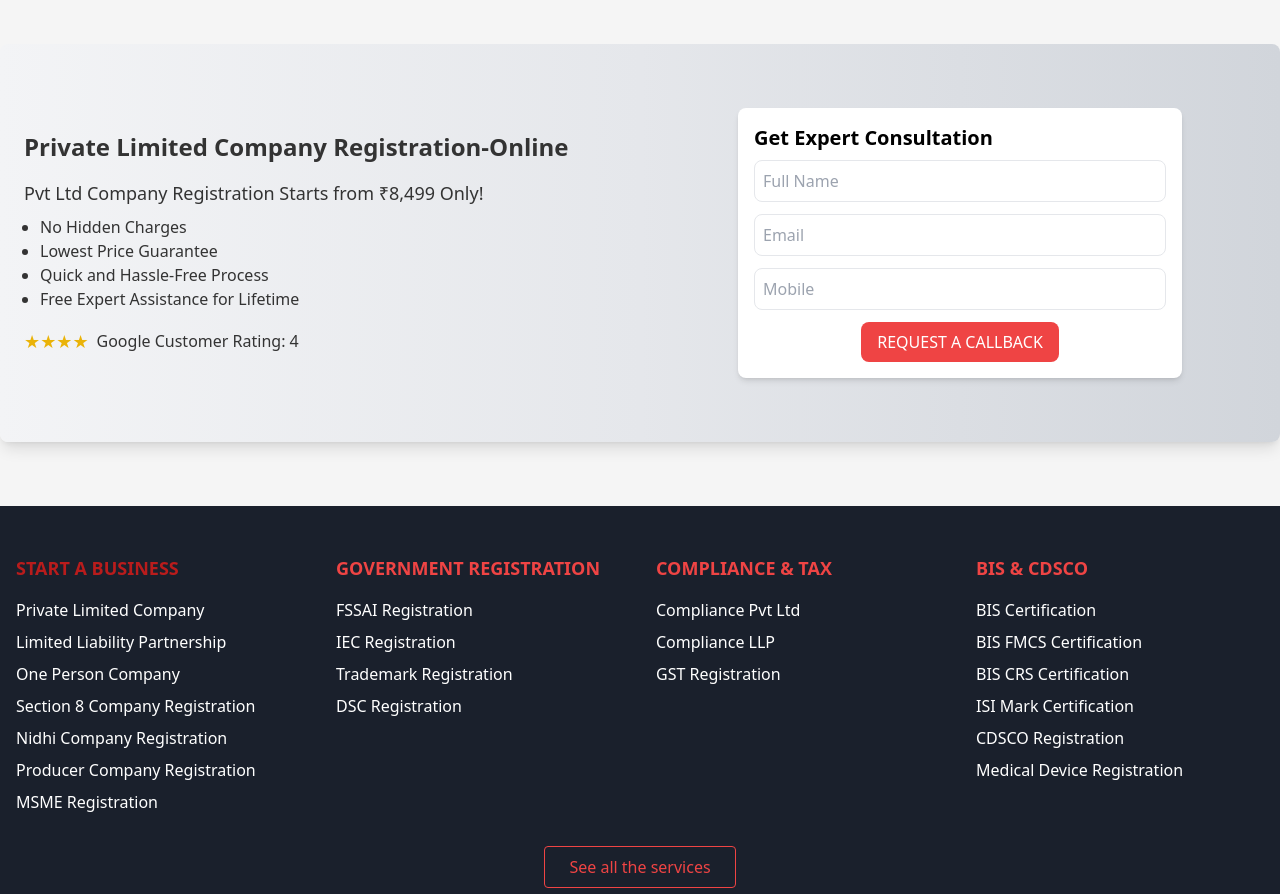
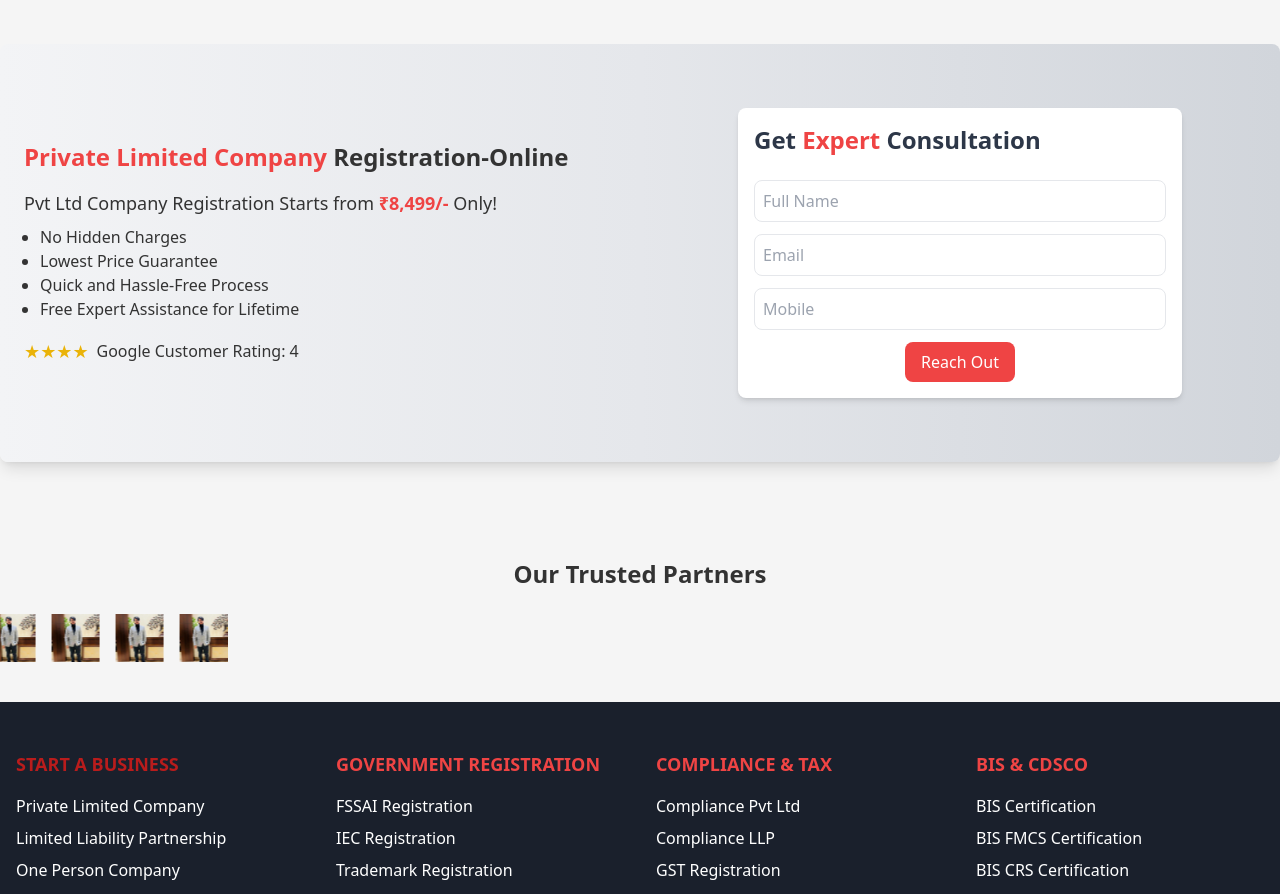
Before and after one commit to Arslaan027/SigmaSolution, a React (Vite) app in the folder client/: page / in a window 1280 px wide. Shown: the part 2840-3734 px from the top of the page. Built offline with nearby package versions, Linux system fonts and the light colour scheme.

Commit message:
New Section created

```diff
--- a/client/src/App.jsx
+++ b/client/src/App.jsx
@@ -10,6 +10,7 @@ import ComparisonSection from "./Components/Home/ComparisonSection";
 import "slick-carousel/slick/slick.css";
 import "slick-carousel/slick/slick-theme.css";
 import Experts from "./Components/Home/Experts";
+import Partners from "./Components/Home/Partners";
 
 const App = () => {
   return (
@@ -20,6 +21,7 @@ const App = () => {
       <Trust />
       <ComparisonSection />
       <Experts />
+      <Partners />
       <Footer />
     </div>
   );
--- a/client/src/Components/Home/Experts.jsx
+++ b/client/src/Components/Home/Experts.jsx
@@ -6,10 +6,15 @@ const Experts = () => {
       {/* Left Section - Text Content */}
       <div className="flex-1 md:mr-6 order-1 md:order-1 mx-auto">
         <h2 className="text-2xl font-bold mb-4">
-          Private Limited Company Registration-Online
+          <span className="text-red-500">Private Limited Company</span>{" "}
+          Registration-Online
         </h2>
         <p className="text-lg mb-2">
-          Pvt Ltd Company Registration Starts from ₹8,499 Only!
+          Pvt Ltd Company Registration Starts from{" "}
+          <span className="text-red-500">
+            <b>₹8,499/-</b>
+          </span>{" "}
+          Only!
         </p>
         <ul className="list-disc ml-4 mb-4">
           <li>No Hidden Charges</li>
@@ -26,9 +31,10 @@ const Experts = () => {
       {/* Right Section - Form */}
       <div className="flex-1 mt-6 md:mt-0 md:ml-6 order-2 md:order-2">
         <div className="bg-white text-black p-4 rounded-lg shadow-md mx-auto w-3/4">
-          <h3 className="text-xl font-semibold mb-2">
-            Get Expert Consultation
+          <h3 className="text-2xl font-bold text-gray-800 mb-4  pb-2">
+            Get <span className="text-red-500">Expert</span> Consultation
           </h3>
+
           <form className="flex flex-col">
             <input
               type="text"
@@ -50,7 +56,7 @@ const Experts = () => {
                 type="submit"
                 className="bg-red-500 text-white py-2 px-4 rounded-lg hover:bg-red-600 transition-colors"
               >
-                REQUEST A CALLBACK
+                Reach Out
               </button>
             </div>
           </form>
--- /dev/null
+++ b/client/src/Components/Home/Partners.jsx
@@ -0,0 +1,59 @@
+import React from "react";
+import arslaan from "../../assets/Image/arslaan.jpg";
+// Replace these with your actual icons later
+
+const Partners = () => {
+  const images = [
+    arslaan,
+    arslaan,
+    arslaan,
+    arslaan,
+    arslaan,
+    arslaan,
+    arslaan,
+    arslaan,
+    arslaan,
+    arslaan,
+  ];
+
+  return (
+    <div className="py-8">
+      <h2 className="text-2xl font-semibold mb-4 text-center">
+        Our Trusted Partners
+      </h2>
+      <div className="overflow-hidden">
+        <div
+          className="flex animate-scroll"
+          style={{
+            animation: "scroll 20s linear infinite",
+            display: "flex",
+            width: `${images.length * 10}%`,
+          }}
+        >
+          {images.map((image, index) => (
+            <img
+              key={index}
+              src={image}
+              alt={`Partner ${index + 1}`}
+              className="w-16 h-16 p-2 object-contain"
+            />
+          ))}
+        </div>
+      </div>
+      <style>
+        {`
+          @keyframes scroll {
+            from {
+              transform: translateX(0);
+            }
+            to {
+              transform: translateX(-100%);
+            }
+          }
+        `}
+      </style>
+    </div>
+  );
+};
+
+export default Partners;
```
